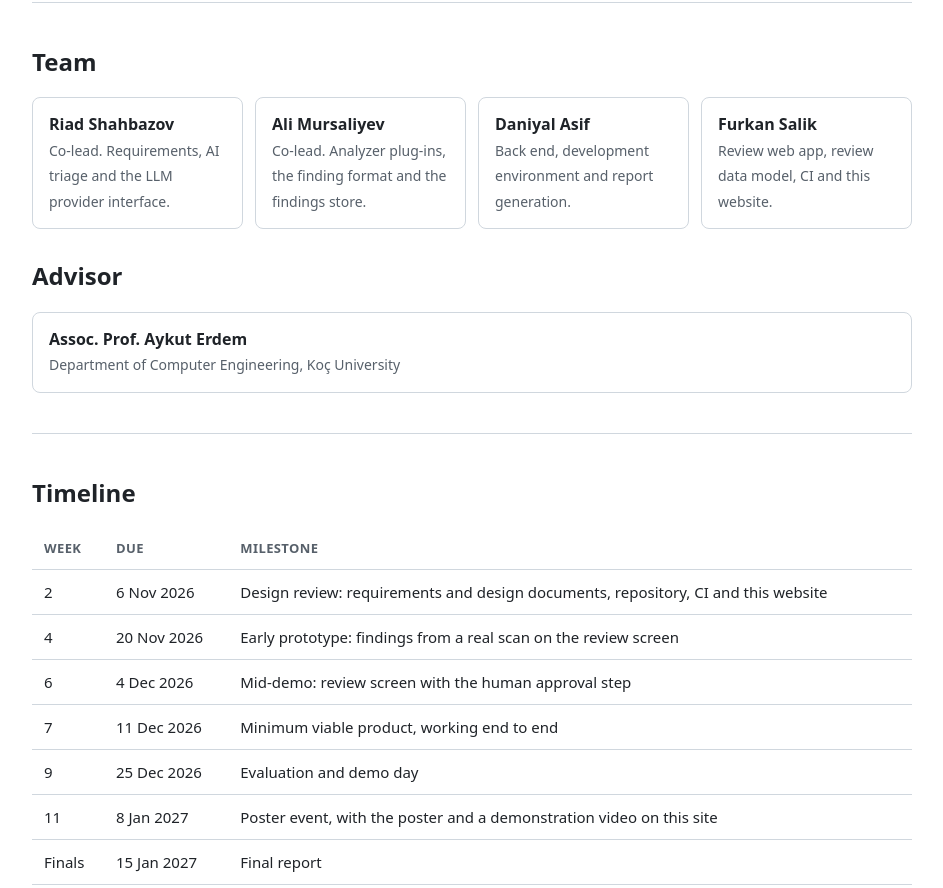
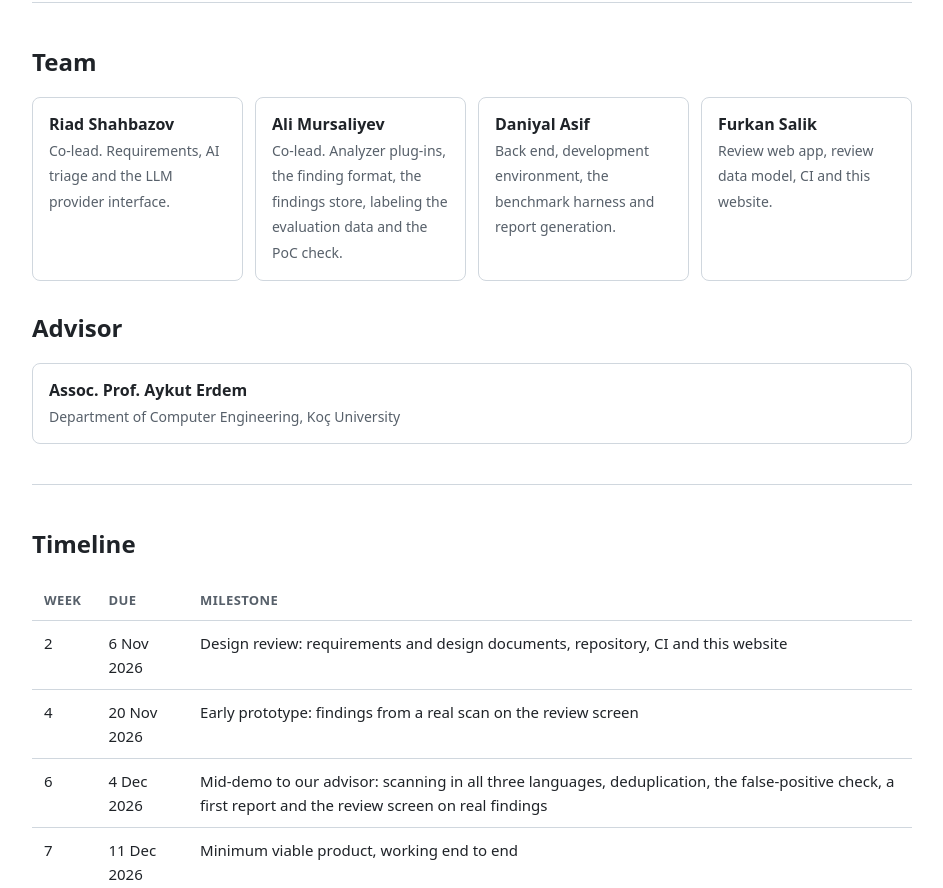
Before and after one commit to sieve-ku-comp491/sieve-ku-comp491.github.io, a plain HTML site: page index.html in a window 1280 px wide. Shown: the part 1049-1937 px from the top of the page, without its empty margins (168-1111 px from the left). Drawn offline with Linux system fonts and the light colour scheme.

Commit message:
fix(website): match the mid-demo and roles to the proposal
Keeps nav links on one line at phone width.

Refs sieve-ku-comp491/sieve#19

```diff
--- a/index.html
+++ b/index.html
@@ -44,8 +44,8 @@
     <h2>Team</h2>
     <div class="team">
       <div class="card"><b>Riad Shahbazov</b><span>Co-lead. Requirements, AI triage and the LLM provider interface.</span></div>
-      <div class="card"><b>Ali Mursaliyev</b><span>Co-lead. Analyzer plug-ins, the finding format and the findings store.</span></div>
-      <div class="card"><b>Daniyal Asif</b><span>Back end, development environment and report generation.</span></div>
+      <div class="card"><b>Ali Mursaliyev</b><span>Co-lead. Analyzer plug-ins, the finding format, the findings store, labeling the evaluation data and the PoC check.</span></div>
+      <div class="card"><b>Daniyal Asif</b><span>Back end, development environment, the benchmark harness and report generation.</span></div>
       <div class="card"><b>Furkan Salik</b><span>Review web app, review data model, CI and this website.</span></div>
     </div>
     <h2 style="margin-top:28px">Advisor</h2>
@@ -61,7 +61,7 @@
       <tbody>
         <tr><td>2</td><td>6 Nov 2026</td><td>Design review: requirements and design documents, repository, CI and this website</td></tr>
         <tr><td>4</td><td>20 Nov 2026</td><td>Early prototype: findings from a real scan on the review screen</td></tr>
-        <tr><td>6</td><td>4 Dec 2026</td><td>Mid-demo: review screen with the human approval step</td></tr>
+        <tr><td>6</td><td>4 Dec 2026</td><td>Mid-demo to our advisor: scanning in all three languages, deduplication, the false-positive check, a first report and the review screen on real findings</td></tr>
         <tr><td>7</td><td>11 Dec 2026</td><td>Minimum viable product, working end to end</td></tr>
         <tr><td>9</td><td>25 Dec 2026</td><td>Evaluation and demo day</td></tr>
         <tr><td>11</td><td>8 Jan 2027</td><td>Poster event, with the poster and a demonstration video on this site</td></tr>
--- a/style.css
+++ b/style.css
@@ -13,7 +13,7 @@ a { color: var(--accent); }
 header.site { background: var(--dark); color: #fff; }
 header.site .wrap { display: flex; align-items: center; gap: 24px; padding-top: 14px; padding-bottom: 14px; flex-wrap: wrap; }
 .logo { font-weight: 800; font-size: 20px; color: #fff; text-decoration: none; letter-spacing: .3px; }
-nav a { color: #d0d7de; text-decoration: none; margin-right: 18px; font-size: 15px; }
+nav a { color: #d0d7de; text-decoration: none; margin-right: 18px; font-size: 15px; white-space: nowrap; }
 nav a:hover, nav a.active { color: #fff; }
 .hero { padding: 56px 0 40px; border-bottom: 1px solid var(--line); }
 .hero h1 { font-size: clamp(28px, 5vw, 40px); line-height: 1.2; margin: 0 0 12px; }
```
